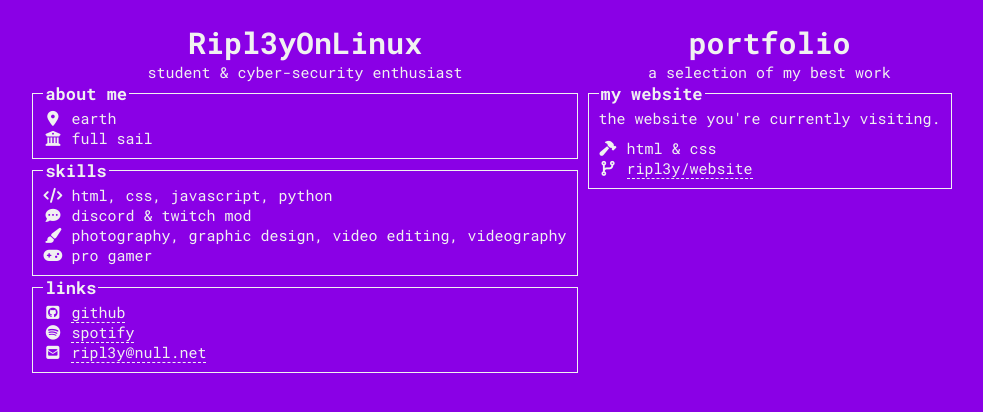
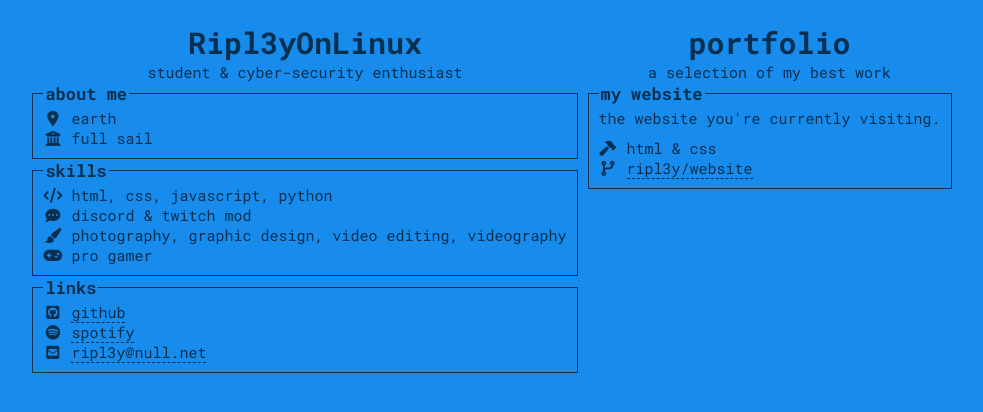
Before and after one commit to aki-ino/ripl3y.github.io, a plain HTML site: page index.html in a window 1280 px wide. Shown: the whole page, without its empty margins (148-1131 px from the left). Drawn offline with Linux system fonts and the light colour scheme.

Commit message:
Update style.css

```diff
--- a/style.css
+++ b/style.css
@@ -8,20 +8,20 @@ html {
 }
 
 body {
-    background-color: #8a00e6;
-    color: #f1f1f1;
+    background-color: #188CEC;
+    color: #072F50;
     font-family: 'Roboto Mono', monospace;
     font-size: 15px;
 }
 
 legend {
-    color: #f1f1f1;
+    color: #072F50;
     font-size: 17px;
     font-weight: bold;
 }
 
 fieldset {
-    border: 1px solid #f1f1f1;
+    border: 1px solid #072F50;
     box-sizing: border-box;
     margin-top: 5px;
     margin: 0;
@@ -39,13 +39,13 @@ h1 {
 }
 
 a {
-    color: #f1f1f1;
+    color: #072F50;
     text-decoration: none;
-    border-bottom: 1px dashed #f1f1f1;
+    border-bottom: 1px dashed #072F50;
 }
 
 a:visited {
-    color: #f1f1f1;
+    color: #072F50;
 }
 
 a:hover {
```
